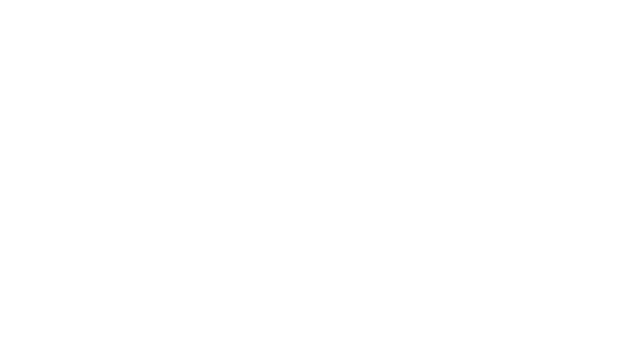
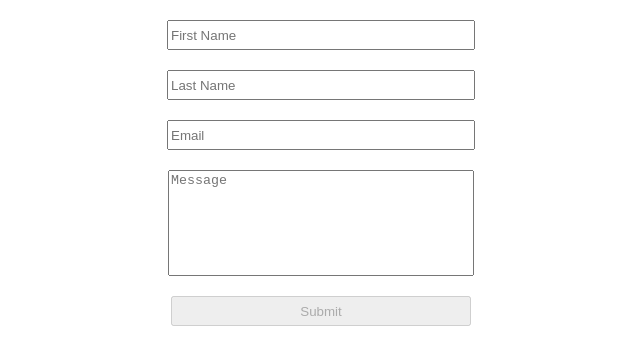
Before and after one commit to stepanvanzuriak/UC8, a React (Create React App) app: page / in a window 1280 px wide. Shown: the top 364 px of the page, without its empty margins (319-959 px from the left). Built offline with nearby package versions, Linux system fonts and the light colour scheme.

Commit message:
UC#8 Setup the form

```diff
--- a/src/App.js
+++ b/src/App.js
@@ -1,5 +1,61 @@
-function App() {
-  return <div></div>;
-}
+import { useRef, useState } from 'react';
+import validate from './lib/formValidator';
+
+const App = () => {
+  const [validationErrors, setValidationErrors] = useState({});
+  const [isValid, setValid] = useState(false);
+  const formRef = useRef();
+
+  const onSubmit = (e) => {
+    e.preventDefault();
+
+    const formData = new FormData(formRef.current);
+    const formValues = {
+      firstName: formData.get('firstName'),
+      lastName: formData.get('lastName'),
+      email: formData.get('email'),
+      message: formData.get('message'),
+    };
+
+    const [isFormValid, errors] = validate(formValues);
+
+    if (!isFormValid) {
+      setValidationErrors(errors);
+      setValid(false);
+    } else {
+      setValid(true);
+    }
+  };
+
+  return (
+    <div>
+      <form ref={formRef} onChange={onSubmit}>
+        <input name="firstName" placeholder="First Name" />
+        <label className="validation-error" htmlFor="firstName">
+          {validationErrors.firstName}
+        </label>
+
+        <input name="lastName" placeholder="Last Name" />
+        <label className="validation-error" htmlFor="lastName">
+          {validationErrors.lastName}
+        </label>
+
+        <input name="email" placeholder="Email" />
+        <label className="validation-error" htmlFor="email">
+          {validationErrors.email}
+        </label>
+
+        <textarea name="message" placeholder="Message" />
+        <label className="validation-error" htmlFor="message">
+          {validationErrors.message}
+        </label>
+
+        <button disabled={!isValid} type="submit">
+          Submit
+        </button>
+      </form>
+    </div>
+  );
+};
 
 export default App;
--- a/src/index.css
+++ b/src/index.css
@@ -1,13 +1,42 @@
 body {
-  margin: 0;
-  font-family: -apple-system, BlinkMacSystemFont, 'Segoe UI', 'Roboto', 'Oxygen',
-    'Ubuntu', 'Cantarell', 'Fira Sans', 'Droid Sans', 'Helvetica Neue',
-    sans-serif;
-  -webkit-font-smoothing: antialiased;
-  -moz-osx-font-smoothing: grayscale;
+  max-width: 800px;
+  margin: auto;
+  padding: 10px;
 }
 
-code {
-  font-family: source-code-pro, Menlo, Monaco, Consolas, 'Courier New',
-    monospace;
+form {
+  display: flex;
+  flex-direction: column;
+  align-items: center;
+  max-width: 300px;
+  margin: auto;
 }
+
+textarea {
+  resize: none;
+}
+
+input {
+  height: 24px;
+}
+
+button[type='submit'] {
+  height: 30px;
+}
+
+textarea {
+  height: 100px
+}
+
+input,
+textarea,
+button[type='submit'] {
+  margin: 10px 0 10px 0;
+  width: 100%;
+}
+
+
+.validation-error {
+  font-weight: bold;
+  color: red;
+}
--- /dev/null
+++ b/src/lib/formValidator.js
@@ -0,0 +1,28 @@
+import validator from 'validator';
+
+const validate = ({ firstName, lastName, email, message }) => {
+  let errors = {};
+
+  if (!validator.isLength(firstName, 1)) {
+    errors = { ...errors, firstName: "First name shouldn't be empty" };
+  }
+
+  if (!validator.isLength(lastName, 1)) {
+    errors = { ...errors, lastName: "Last name shouldn't be empty" };
+  }
+
+  if (!validator.isEmail(email)) {
+    errors = { ...errors, email: 'Email should be valid' };
+  }
+
+  if (!validator.isLength(message, 10)) {
+    errors = {
+      ...errors,
+      message: 'Message should be at least 10 characters long',
+    };
+  }
+
+  return [!Object.keys(errors).length, errors];
+};
+
+export default validate;
```
